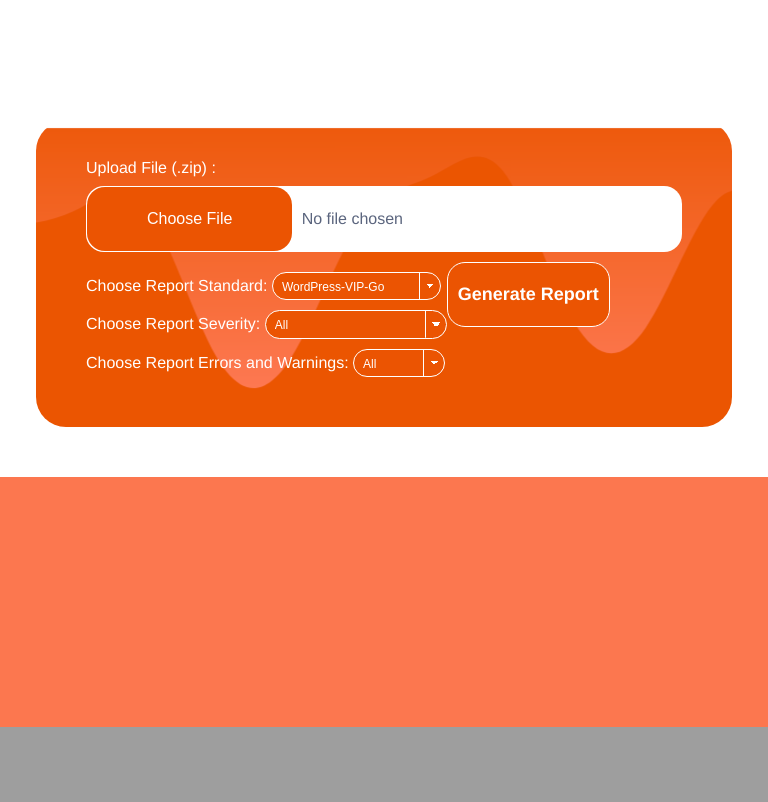
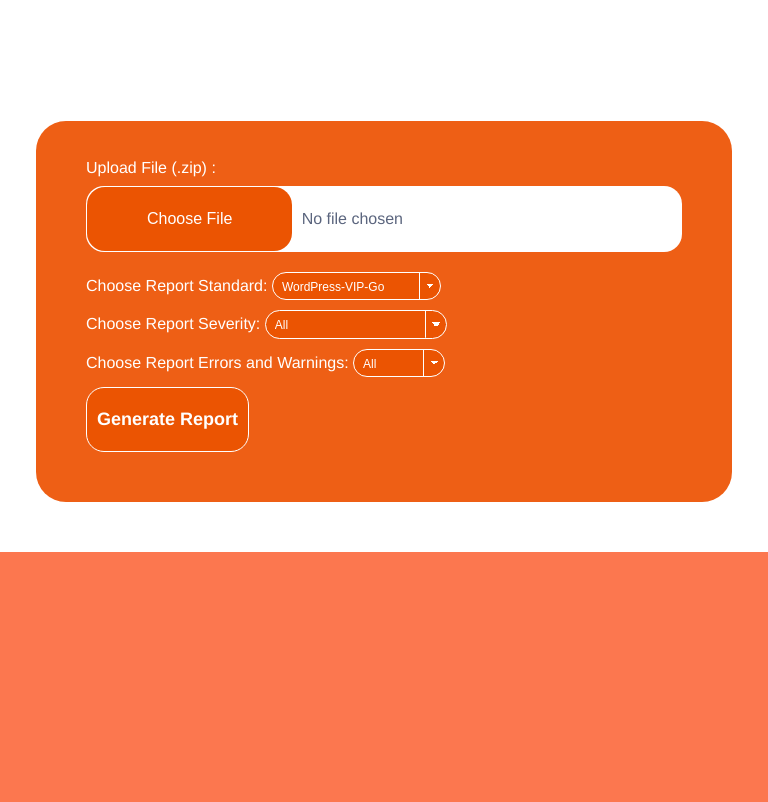
Before and after one commit to ronakganatra-multidots/phpcsreport, a PHP site: page / in a window 768 px wide. Shown: the part 1010-1812 px from the top of the page. Before the commit the page ends 1737 px from the top, so only its background shows below. Run offline with PHP 8.4, Linux system fonts and the light colour scheme.

Commit message:
Update main.css

```diff
--- a/assets/css/main.css
+++ b/assets/css/main.css
@@ -1552,8 +1552,16 @@ select:active {
           margin-bottom: 10px;
   }
   .phpcs-section .phpcs-wrapper .phpcs-report-form button.main-btn-submit {
-      position: unset;
-      width: auto;
+    position: unset;
+    width: auto;
+    clear: both;
+    float: left;
+    margin-top: 10px;
+  }
+  .phpcs-section .phpcs-wrapper {
+    padding: 65px 50px 50px;
+    border-radius: 30px;
+    background: #ee5a0ef7;
   }
 }
 
```
